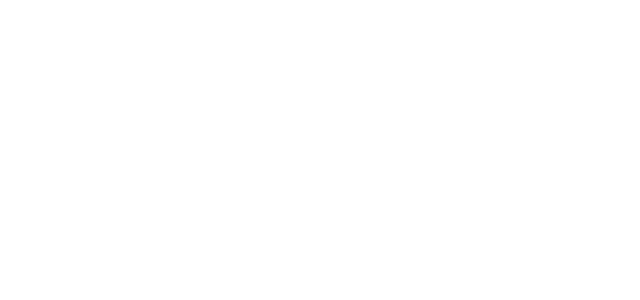
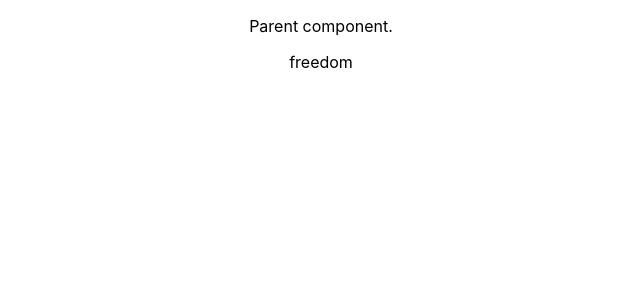
Before and after one commit to ASMohamedFaheemAnver/ReactStudy, a React (Create React App) app in the folder codevolution/: page / in a window 1280 px wide. Shown: the top 300 px of the page, without its empty margins (319-959 px from the left). Built offline with nearby package versions, Linux system fonts and the light colour scheme.

Commit message:
React memo,

```diff
--- a/codevolution/src/App.js
+++ b/codevolution/src/App.js
@@ -26,7 +26,7 @@
       {/* <FragmentDemo></FragmentDemo>
       <Table></Table> */}
       {/* <PureCmp></PureCmp> */}
-      {/* <ParentComp></ParentComp> */}
+      <ParentComp></ParentComp>
     </div>
   );
 }
--- /dev/null
+++ b/codevolution/src/components/MemoComp.js
@@ -0,0 +1,8 @@
+import React from "react";
+
+function MemoComp({ name }) {
+  console.log("Rendering memo component.");
+  return <div>{name}</div>;
+}
+
+export default React.memo(MemoComp);
--- a/codevolution/src/components/ParentComp.js
+++ b/codevolution/src/components/ParentComp.js
@@ -1,6 +1,7 @@
 import React, { Component } from "react";
 import RegCmp from "./RegCmp";
 import PureCmp from "./PureCmp";
+import MemoComp from "./MemoComp";
 
 class ParentComp extends Component {
   constructor(props) {
@@ -24,8 +25,9 @@
     return (
       <div>
         <p>Parent component.</p>
-        <RegCmp name={this.state.name}></RegCmp>
-        <PureCmp name={this.state.name}></PureCmp>
+        <MemoComp name={this.state.name}></MemoComp>
+        {/* <RegCmp name={this.state.name}></RegCmp>
+        <PureCmp name={this.state.name}></PureCmp> */}
       </div>
     );
   }
```
